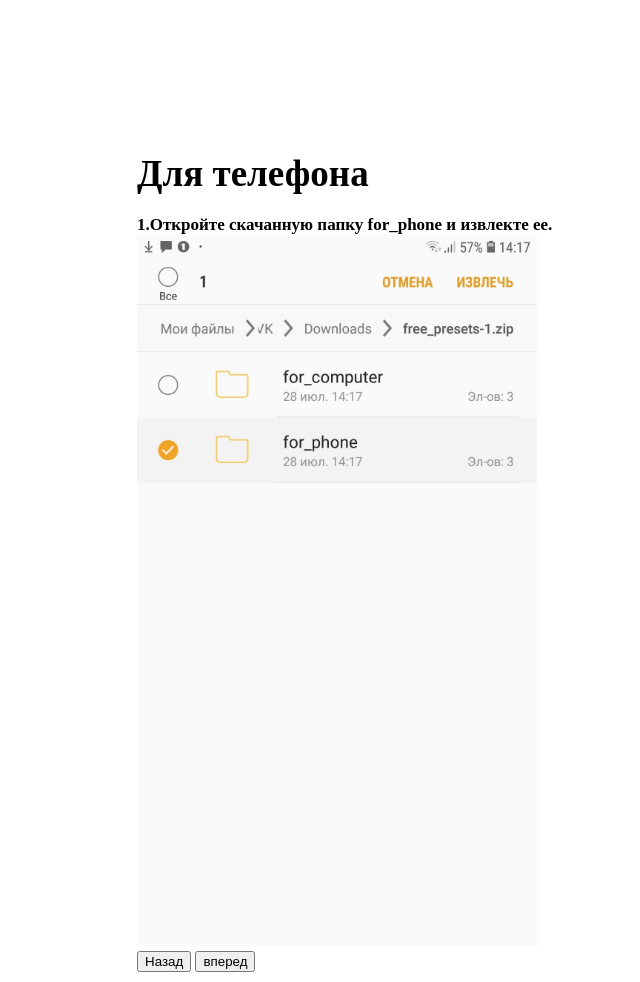
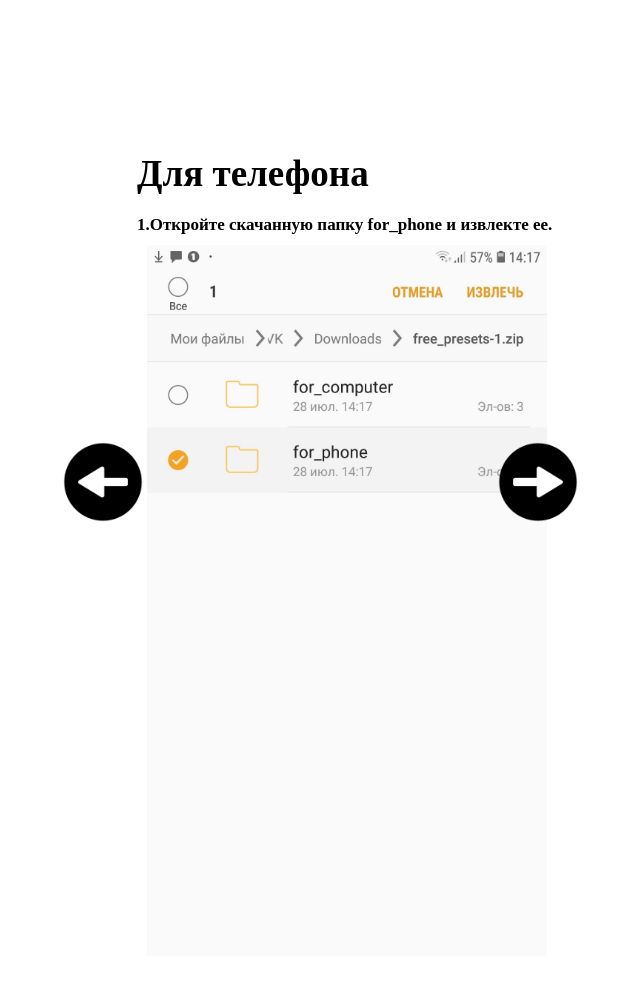
Before and after one commit to emelkhovsky/lightroom, a Flask app: page /instructions in a window 1280 px wide; the page is wider, and only the part inside the window is pictured. Shown: the part 558-1540 px from the top of that part, without its empty margins (65-705 px from the left). After the commit the page ends 1080 px from the top of that part, so only its background shows below. Run offline with Flask 2, Linux system fonts and the light colour scheme; some libraries are stand-ins or nearby versions.

Commit message:
add buttons, gallery finish

```diff
--- a/static/css/instructions_style.css
+++ b/static/css/instructions_style.css
@@ -12,4 +12,17 @@
 }
 #for_phone #gallery_phone .photos_phone div img{
     width:400px;
+    padding:10px;
 }
+.back{
+    width:80px;
+    position:absolute;
+    top:1000px;
+    left:10%;
+}
+.next{
+    width:80px;
+    position:absolute;
+    top:1000px;
+    left:44%;
+}
--- a/static/js/instructions_script.js
+++ b/static/js/instructions_script.js
@@ -1,3 +1,22 @@
 window.onload = function(){
-    var
+    var button_back = document.querySelector(".buttons_phone .back");
+    var button_next = document.querySelector(".buttons_phone .next");
+    var blocks = document.querySelectorAll("#for_phone #gallery_phone .photos_phone div")
+    var index = 0;
+    button_back.addEventListener("click", function(){
+        blocks[index].style.display = "none";
+        index--;
+        if(index < 0){
+            index = blocks.length - 1;
+        }
+        blocks[index].style.display = "block";
+    });
+    button_next.addEventListener("click", function(){
+        blocks[index].style.display = "none";
+        index++;
+        if(index == blocks.length){
+            index = 0;
+        }
+        blocks[index].style.display = "block";
+    });
 }
--- a/templates/instructions.html
+++ b/templates/instructions.html
@@ -42,11 +42,11 @@
             <img src = "{{url_for('static', filename = 'images/instructions_for_phone/7.jpg')}}">
         </div>
         </div>
-        <div id = "buttons_phone">
-            <input type = "button" value = "Назад" class = "back">
-            <input type = "button" value = "вперед" class = "next">
-        </div>
     </div>
+</div>
+<div class = "buttons_phone">
+    <input type = "image" class = "back" src = "{{url_for('static', filename = 'images/icon_back.png')}}">
+    <input type = "image" class = "next" src = "{{url_for('static', filename = 'images/icon_next.png')}}">
 </div>
 {%endblock%}
 
```
Also changed, not shown: static/images/icon_back.png, static/images/icon_next.png.
